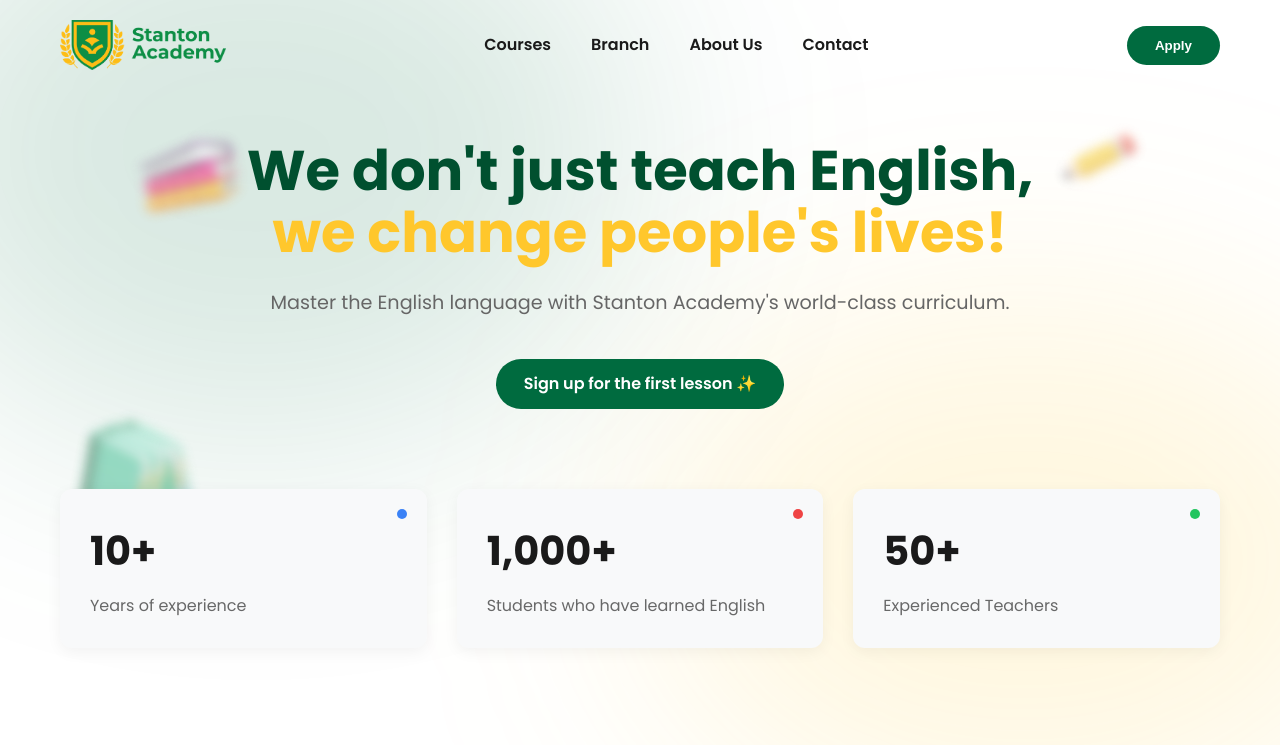
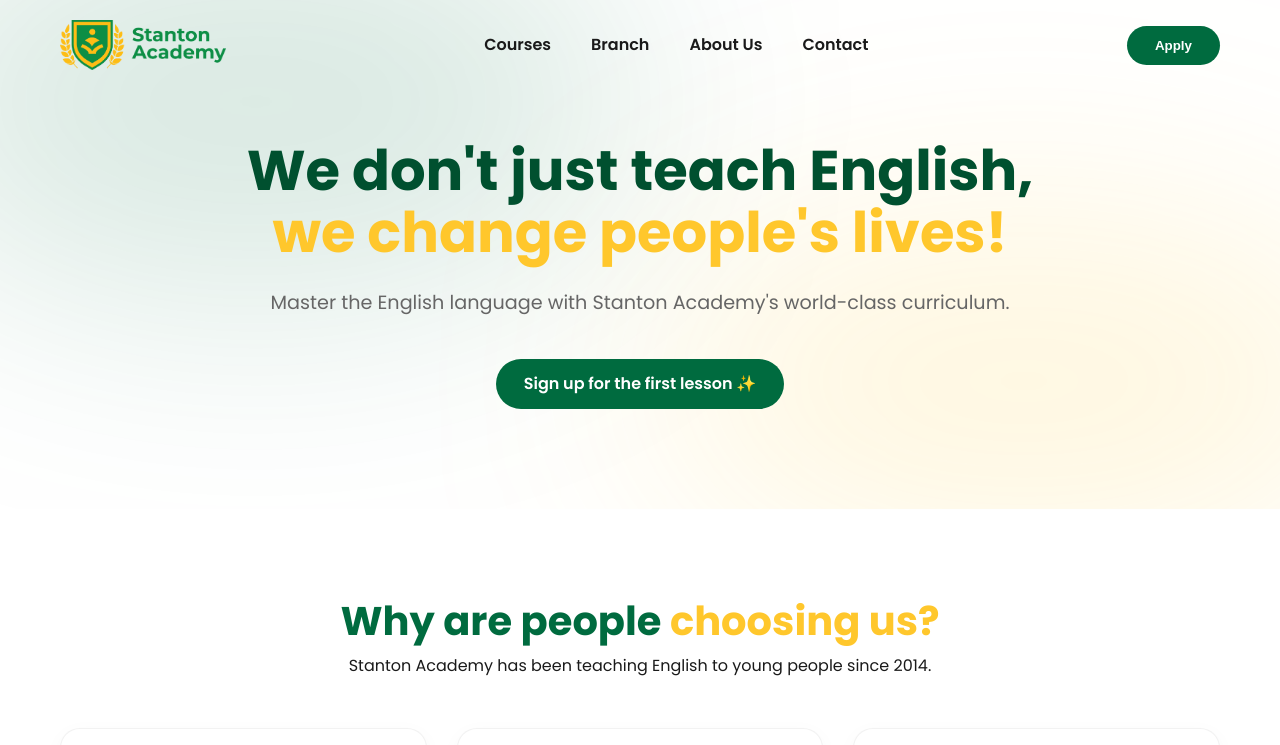
Before and after one commit to ZokirovIslomjon/stanton-academy, a React (Vite) app: page / in a window 1280 px wide. Shown: the top 745 px of the page. Built offline with nearby package versions, Linux system fonts and the light colour scheme.

Commit message:
Updated signuppage

```diff
--- a/src/App.jsx
+++ b/src/App.jsx
@@ -1,5 +1,5 @@
 import React, { useState } from 'react';
-import { BrowserRouter, Routes, Route } from 'react-router-dom'; // Import routing
+import { BrowserRouter, Routes, Route } from 'react-router-dom'; // 👈 Import routing
 import Header from './components/Header';
 import Hero from './components/Hero';
 import WhyChooseUs from './components/WhyChooseUs';
@@ -7,7 +7,7 @@ import Courses from './components/Courses';
 import Location from './components/Location';
 import Footer from './components/Footer';
 import RegisterModal from './components/RegisterModal';
-import SignUpPage from './pages/SignUpPage'; // Import the new page
+import SignUpPage from './pages/SignUpPage'; // 👈 Import the new page (adjust path if needed)
 
 import './index.css';
 import '@fortawesome/fontawesome-free/css/all.min.css';
@@ -18,7 +18,7 @@ function App() {
   const closeModal = () => setIsModalOpen(false);
 
   return (
-    <BrowserRouter>
+    <BrowserRouter> {/* 👈 Wrap everything with BrowserRouter */}
       <div className="App">
         <Routes>
           <Route path="/" element={
@@ -32,7 +32,7 @@ function App() {
               <RegisterModal isOpen={isModalOpen} onClose={closeModal} />
             </>
           } />
-          <Route path="/signup" element={<SignUpPage />} />
+          <Route path="/signup" element={<SignUpPage />} /> {/* 👈 Add the signup route */}
         </Routes>
       </div>
     </BrowserRouter>
--- a/src/components/Hero.jsx
+++ b/src/components/Hero.jsx
@@ -1,53 +1,25 @@
 import React from 'react';
-import { Link } from 'react-router-dom'; // Import Link
+import { Link } from 'react-router-dom'; // 👈 Add this
 import bookIcon from '../assets/book.png';
 import notebookIcon from '../assets/notebook.png';
 import penIcon from '../assets/pen.png';
 
-const Hero = ({ onOpenModal }) => { // onOpenModal is still passed but we won't use it for this button
+const Hero = ({ onOpenModal }) => {
   return (
     <section className="hero new-hero-style">
-      {/* Floating Icons */}
-      <div className="floating-icon icon-book">
-        <img src={bookIcon} alt="Book" style={{ opacity: 0.7, filter: 'blur(3px)' }} />
-      </div>
-      <div className="floating-icon icon-notebook">
-        <img src={notebookIcon} alt="Notebook" style={{ opacity: 0.7, filter: 'blur(3px)' }} />
-      </div>
-      <div className="floating-icon icon-pen">
-        <img src={penIcon} alt="Pen" style={{ opacity: 0.7, filter: 'blur(3px)' }} />
-      </div>
-
+      {/* ... icons ... */}
       <div className="container">
         <div className="hero-text-centered">
           <h1>We don't just teach English, <span>we change people's lives!</span></h1>
           <p>Master the English language with Stanton Academy's world-class curriculum.</p>
-
           <div className="cta-buttons centered-btns">
-            {/* Replace onClick with Link to "/signup" */}
+            {/* Replace button with Link */}
             <Link to="/signup" className="btn btn-primary">
               Sign up for the first lesson ✨
             </Link>
           </div>
         </div>
-
-        <div className="hero-stats-container">
-          <div className="stat-card yellow-card">
-            <div className="dot blue-dot"></div>
-            <h2>10+</h2>
-            <p>Years of experience</p>
-          </div>
-          <div className="stat-card red-card">
-            <div className="dot red-dot"></div>
-            <h2>1,000+</h2>
-            <p>Students who have learned English</p>
-          </div>
-          <div className="stat-card green-card">
-            <div className="dot green-dot"></div>
-            <h2>50+</h2>
-            <p>Experienced Teachers</p>
-          </div>
-        </div>
+        {/* ... stats ... */}
       </div>
     </section>
   );
--- a/src/components/signuppage.jsx
+++ b/src/components/signuppage.jsx
@@ -22,7 +22,6 @@ const SignUpPage = () => {
     setSuccessMessage('');
     setIsSending(true);
 
-    // Validation
     if (!formData.name.trim() || !formData.email.trim() || !formData.phone.trim()) {
       setErrorMessage('Please fill in all required fields');
       setIsSending(false);
@@ -57,7 +56,6 @@ const SignUpPage = () => {
         setSuccessMessage(`Thank you ${formData.name}! Your application has been submitted successfully. We will contact you shortly.`);
         setFormData({ name: '', email: '', phone: '', course: 'Intensive Beginner' });
         setIsSending(false);
-        // Redirect to home after 3 seconds
         setTimeout(() => navigate('/'), 3000);
       })
       .catch((error) => {
```
